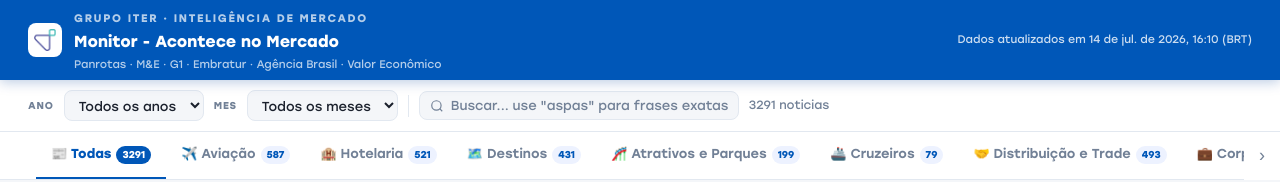
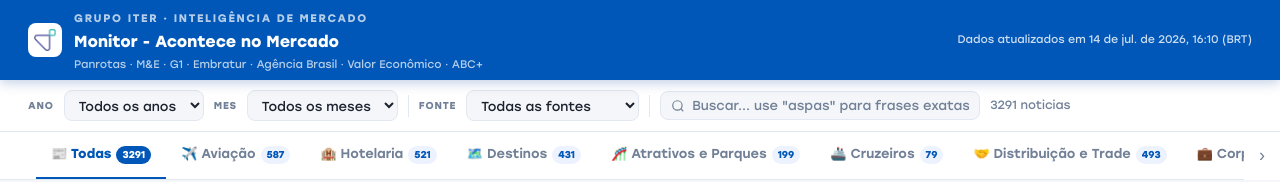
Before and after one commit to inteligencia-iter/acontece-no-mercado, a plain HTML site: page index.html in a window 1280 px wide. Shown: the top 182 px of the page. Drawn offline with Linux system fonts and the light colour scheme.

Commit message:
feat: ABC+ no header, label de fonte nos cards e filtro por fonte na toolbar

```diff
--- a/index.html
+++ b/index.html
@@ -110,6 +110,7 @@
       .flabel { display:none; }
       select { font-size:12px; padding:5px 8px; }
       .search-wrap { max-width:160px; }
+      .fonte-label,.sel-fonte { display:none; }
       .tsep { display:none; }
       #result-count { display:none; }
       .tabs-outer { top:104px; height:40px; }
@@ -127,7 +128,7 @@
     <div>
       <p class="logo-supertitle">Grupo Iter &middot; Intelig&ecirc;ncia de Mercado</p>
       <h1>Monitor - Acontece no Mercado</h1>
-      <p>Panrotas &middot; M&amp;E &middot; G1 &middot; Embratur &middot; Ag&ecirc;ncia Brasil &middot; Valor Econ&ocirc;mico</p>
+      <p>Panrotas &middot; M&amp;E &middot; G1 &middot; Embratur &middot; Ag&ecirc;ncia Brasil &middot; Valor Econ&ocirc;mico &middot; ABC+</p>
     </div>
   </div>
   <div class="hsp"></div>
@@ -138,6 +139,18 @@
   <select id="sel-ano"><option value="">Todos os anos</option></select>
   <span class="flabel">Mes</span>
   <select id="sel-mes"><option value="">Todos os meses</option></select>
+  <div class="tsep"></div>
+  <span class="flabel fonte-label">Fonte</span>
+  <select id="sel-fonte" class="sel-fonte">
+    <option value="">Todas as fontes</option>
+    <option value="panrotas">Panrotas</option>
+    <option value="mercadoeeventos">Mercado &amp; Eventos</option>
+    <option value="g1_turismo">G1 Turismo</option>
+    <option value="embratur">Embratur</option>
+    <option value="agenciabrasil">Agência Brasil</option>
+    <option value="valor_economico">Valor Econômico</option>
+    <option value="abcmais_hortensias">ABC+</option>
+  </select>
   <div class="tsep"></div>
   <div class="search-wrap">
     <svg width="14" height="14" fill="none" stroke="currentColor" stroke-width="2" viewBox="0 0 24 24"><circle cx="11" cy="11" r="8"/><path d="m21 21-4.35-4.35"/></svg>
@@ -181,11 +194,11 @@
 var SOURCE_LABEL = {
   panrotas:'Panrotas',mercadoeeventos:'Mercado & Eventos',
   embratur:'Embratur',g1_turismo:'G1 Turismo',agenciabrasil:'Agência Brasil',
-  valor_economico:'Valor Econômico'
+  valor_economico:'Valor Econômico',abcmais_hortensias:'ABC+'
 };
 var MES_NOME = ['','Jan','Fev','Mar','Abr','Mai','Jun','Jul','Ago','Set','Out','Nov','Dez'];
 var allItems=[],availableMonths=[],loadedMonths={},guidSet={},activeTab='Todos';
-var currentVisible=[],currentPage=0,currentWords=[],currentPhrases=[];
+var currentVisible=[],currentPage=0,currentWords=[],currentPhrases=[],currentSource='';
 
 function norm(s){return(s||'').normalize('NFD').replace(/[̀-ͯ]/g,'').toLowerCase().trim();}
 function esc(s){return(s||'').replace(/&/g,'&amp;').replace(/</g,'&lt;').replace(/>/g,'&gt;').replace(/"/g,'&quot;');}
@@ -319,6 +332,7 @@
 function applyAndRender(){
   var ano=document.getElementById('sel-ano').value;
   var mes=document.getElementById('sel-mes').value;
+  currentSource=document.getElementById('sel-fonte').value;
   var query=document.getElementById('search-box').value.trim();
   var parsed=parseQuery(query);
   currentPhrases=parsed.phrases;
@@ -327,6 +341,7 @@
     var pub=(item.pub_date||'').slice(0,7);
     if(mes&&pub!==mes)return false;
     if(ano&&!pub.startsWith(ano))return false;
+    if(currentSource&&item.source_id!==currentSource)return false;
     return true;
   });
   if(currentWords.length||currentPhrases.length){
@@ -430,6 +445,7 @@
 function loadMore(){currentPage++;renderPage();}
 document.getElementById('sel-ano').addEventListener('change',function(){updateMes();loadForSelection();});
 document.getElementById('sel-mes').addEventListener('change',function(){loadForSelection();});
+document.getElementById('sel-fonte').addEventListener('change',function(){applyAndRender();});
 var searchTimer;
 document.getElementById('search-box').addEventListener('input',function(){
   clearTimeout(searchTimer);
```
